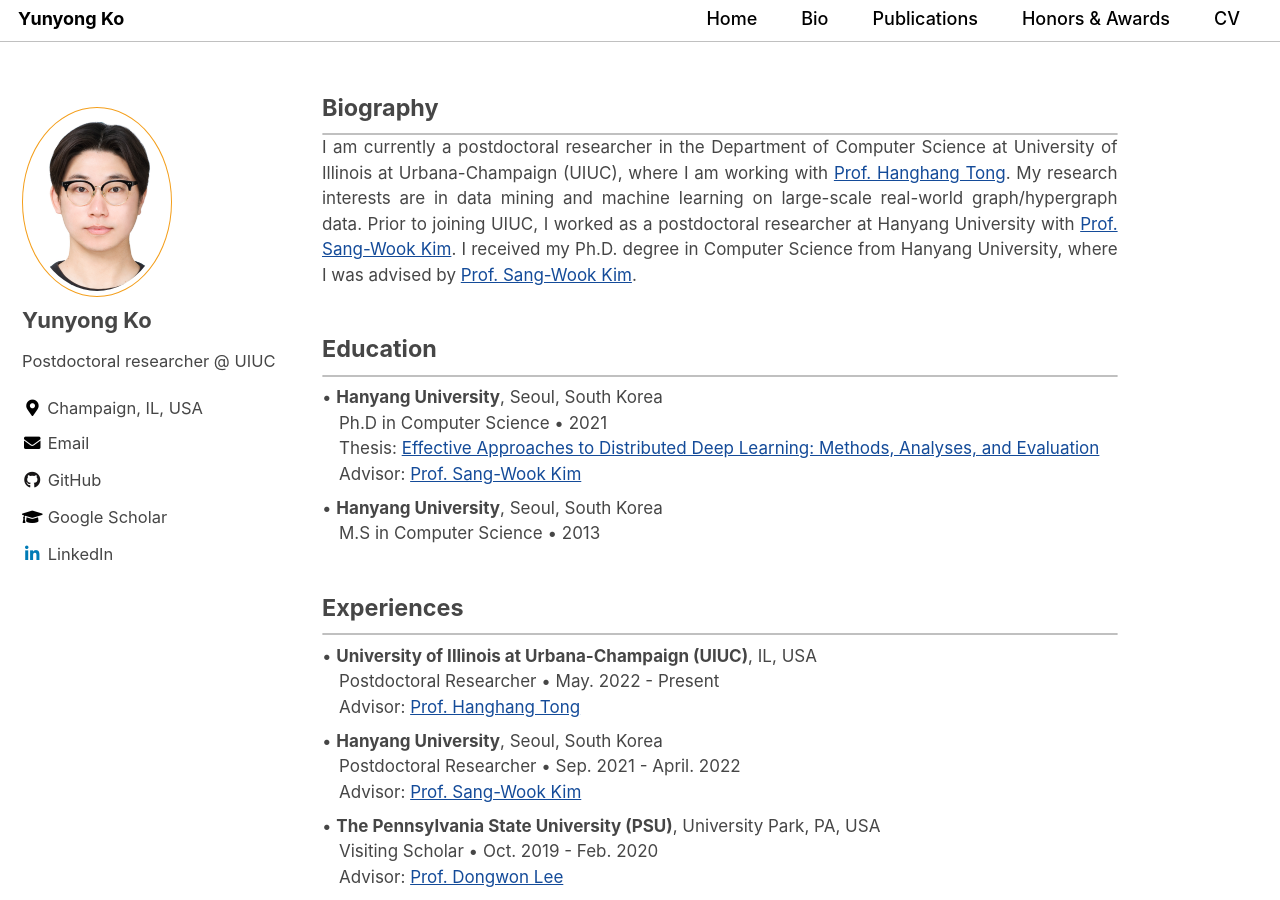
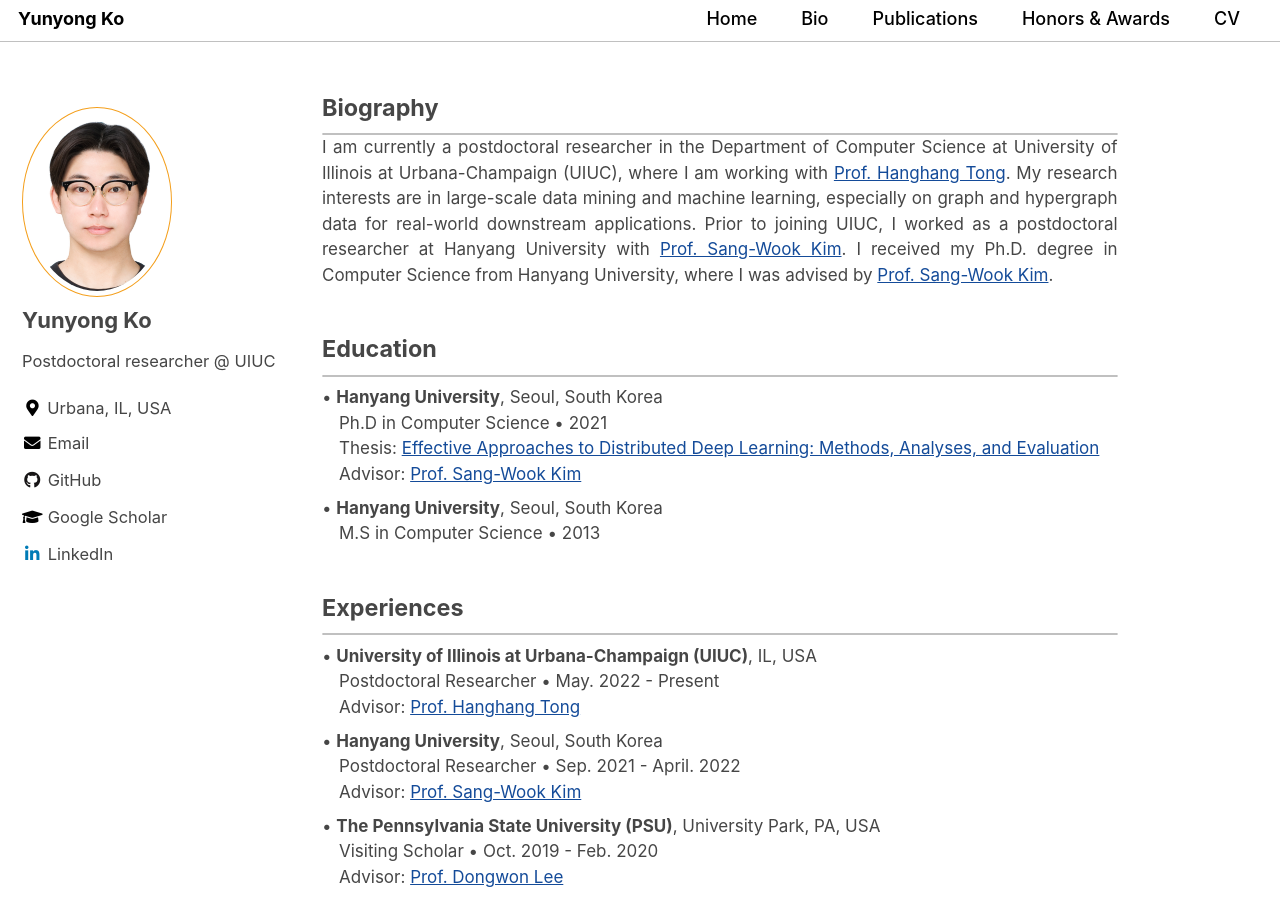
Before and after one commit to yy-ko/yy-ko.github.io, a Jekyll site: the page built from index.html, in a window 1280 px wide and 900 px high. Built offline with Jekyll 4.4.1, drawn with Linux system fonts in a browser that asks for light colours; cached includes are drawn as plain includes; the list of posts is cut into pages by our own code.

Commit message:
bio updated

```diff
--- a/_config.yml
+++ b/_config.yml
@@ -127,7 +127,7 @@
   name             : "Yunyong Ko"
   avatar           : "/assets/images/profile.jpg"
   bio              : "Postdoctoral researcher @ UIUC"
-  location         : "Champaign, IL, USA"
+  location         : "Urbana, IL, USA"
   # email            : "yyko@illinois.edu"
   links:
     - label: "Email"
--- a/index.html
+++ b/index.html
@@ -8,7 +8,7 @@
 <hr class="sep">
 <p>
 I am currently a postdoctoral researcher in the Department of Computer Science at University of Illinois at Urbana-Champaign (UIUC), where I am working with <a href="http://tonghanghang.org/">Prof. Hanghang Tong</a>.
-My research interests are in data mining and machine learning on large-scale real-world graph/hypergraph data.
+My research interests are in large-scale data mining and machine learning, especially on graph and hypergraph data for real-world downstream applications.
 Prior to joining UIUC, I worked as a postdoctoral researcher at Hanyang University with <a href="http://www.agape.hanyang.ac.kr/members/prof">Prof. Sang-Wook Kim</a>.
 I received my Ph.D. degree in Computer Science from Hanyang University, where I was advised by <a href="http://www.agape.hanyang.ac.kr/members/prof">Prof. Sang-Wook Kim</a>.
 </p>
@@ -74,6 +74,7 @@
 </div>
 
 
+
 <div id="honors" class="section">
     <h4>Honors & Awards</h4>
     <hr class="sep">
```
